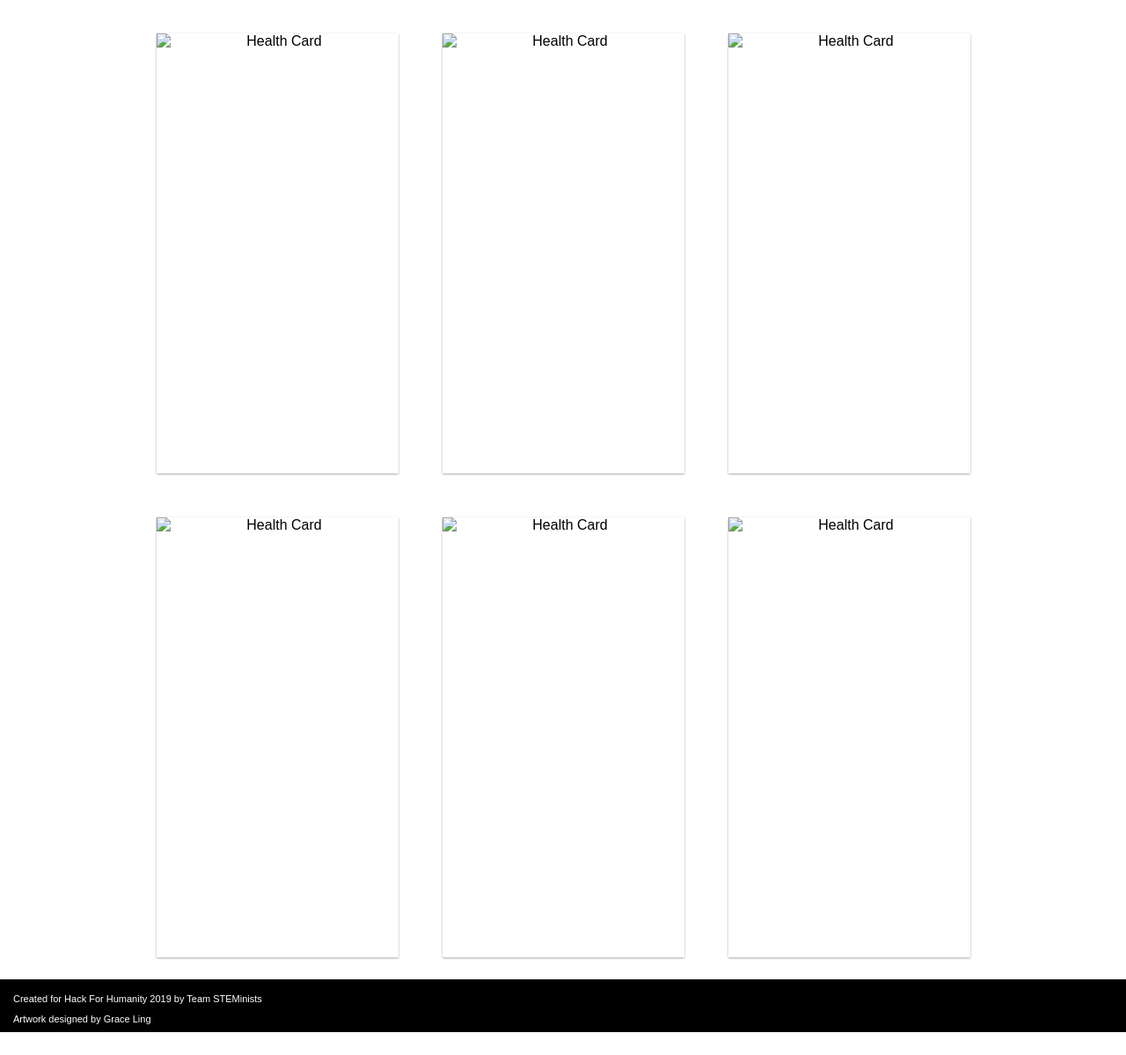
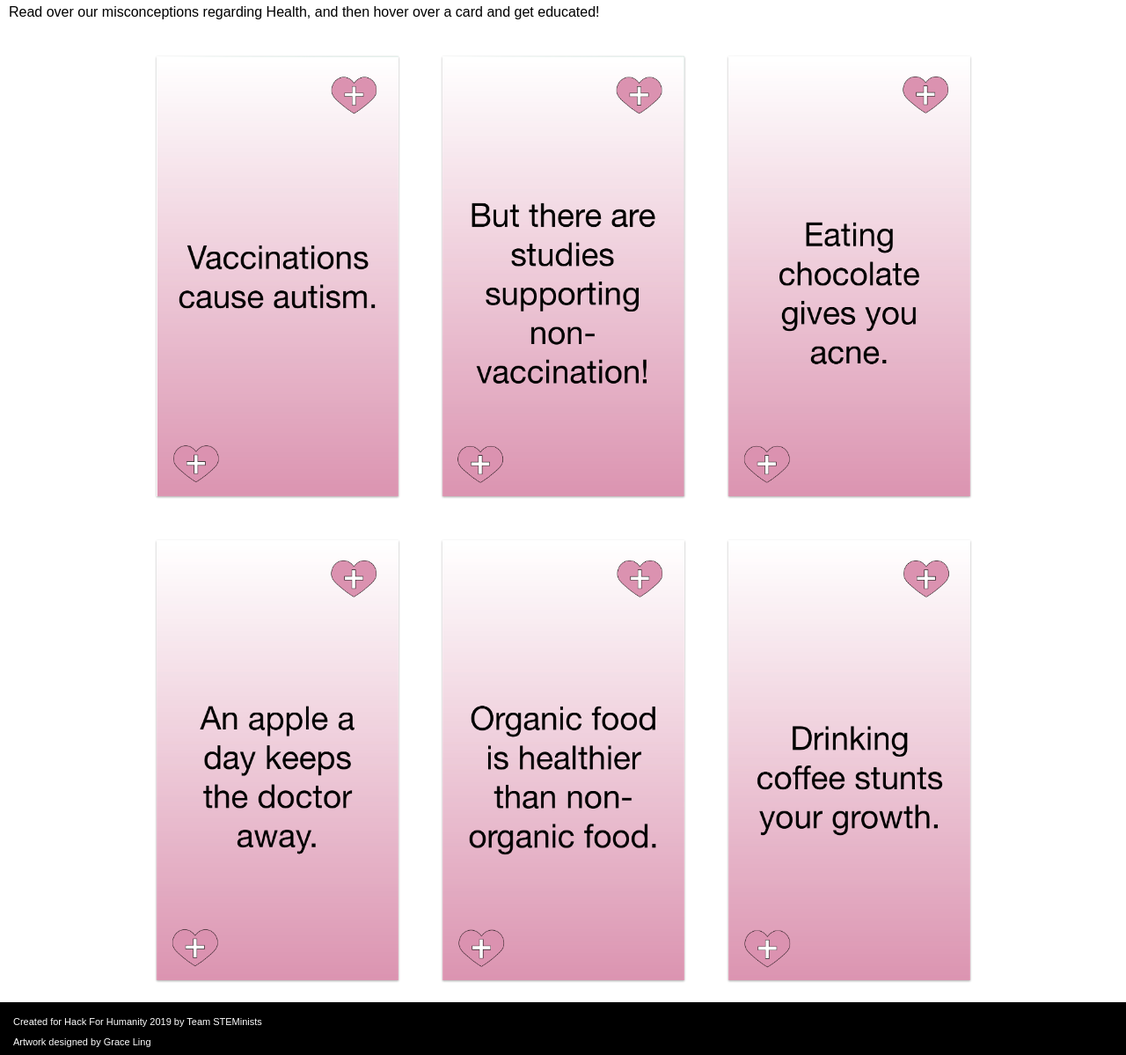
Before and after one commit to ofigueira/Cards-for-Humanity, a plain HTML site: page deck3.html in a window 1280 px wide. Shown: the part 139-1338 px from the top of the page at 88% size. Before the commit the page ends 1312 px from the top, so only its background shows below. Drawn offline with Linux system fonts and the light colour scheme; the site is published under a folder, as on GitHub Pages, so addresses that start at the root find nothing.

Commit message:
reorganize photos

```diff
--- a/deck3.html
+++ b/deck3.html
@@ -16,7 +16,7 @@
                 <nav class="navstyle">
                         <ul>
 				<li><a href="index.html">
-                                        <img  id="h4hlogo" src="/images/h4h_logo.png" alt="Cards For Humanity Logo">
+                                        <img  id="h4hlogo" src="images/h4h_logo.png" alt="Cards For Humanity Logo">
                                 </a></li>
                                 <li><a href="deck1.html">Sex Education</a></li>
                                 <li><a href="deck2.html">Race & Ethnicity</a></li>
@@ -35,9 +35,9 @@
 	<div class="flex_container">
                 <div class="flip-container">
                         <div class="card">
-                                <img class="front" src="/images/health11.png" alt="Health Card">
+                                <img class="front" src="images/health11.png" alt="Health Card">
 				<div class="back">
-					<img src="/images/health11a.jpeg" alt="Health Card">
+					<img src="images/health11a.jpeg" alt="Health Card">
 				</div>
                                 <!--<div class="back">
                                         <p>Reality: The myth became popular in 1998 when doctor Andrew Wakefield, along with his colleagues, published a case study in the Lancet, which suggested that vaccinations for diseases such as measles, mumps, and rubella may “predispose to behavioral regression and pervasive developmental disorder in children”.</p>
@@ -46,9 +46,9 @@
                 </div>
                 <div class="flip-container">
                         <div class="card">
-                                <img class="front" src="/images/health12.png" alt="Health Card">
+                                <img class="front" src="images/health12.png" alt="Health Card">
 				<div class="back">
-					<img src="/images/health12a.jpeg" alt="Health Card">
+					<img src="images/health12a.jpeg" alt="Health Card">
 				</div>
                                 <!--<div class="back">
                                         <p>Reality: This made many parents concerned about vaccinating their children, and thus the vaccinate rate began to drop. However, it was later discovered that his study was fraudulent and that the study was simply funded by lawyers for parents that were suing vaccine companies. Vaccinations are proven effective by many legitimate studies and research, and overall being vaccinated is the best method of prevention against infectious diseases.</p>
@@ -57,9 +57,9 @@
                 </div>
                 <div class="flip-container">
                         <div class="card">
-                                <img class="front" src="/images/health13.png" alt="Health Card">
+                                <img class="front" src="images/health13.png" alt="Health Card">
 				<div class="back">
-					<img src="/images/health13a.jpeg" alt="Health Card">
+					<img src="images/health13a.jpeg" alt="Health Card">
 				</div>
                                 <!--<div class="back">
                                         <p>Reality: According to a study, chocolate consumption has no effect on skin health and growth. Acne may be a result of genetics or bacteria on dead skin cells.</p>
@@ -70,9 +70,9 @@
 	<div class="flex_container">
                 <div class="flip-container">
                         <div class="card">
-                                <img class="front" src="health14.png" alt="Health Card">
+                                <img class="front" src="images/health14.png" alt="Health Card">
 				<div class="back">
-					<img src="health14a.jpeg" alt="Health Card">
+					<img src="images/health14a.jpeg" alt="Health Card">
 				</div>
                                 <!--<div class="back">
                                         <p>Reality: Organic foods are not necessarily pesticide free and according to relevant studies, they don’t come with any nutritional benefits over non-organic foods.</p>
@@ -81,9 +81,9 @@
                 </div>
                 <div class="flip-container">
                         <div class="card">
-                                <img class="front" src="/images/health15.png" alt="Health Card">
+                                <img class="front" src="images/health15.png" alt="Health Card">
 				<div class="back">
-					<img src="/images/health15a.jpeg" alt="Health Card">
+					<img src="images/health15a.jpeg" alt="Health Card">
 				</div>
                                 <!--<div class="back">
                                         <p>Reality: The only major difference is that organic food is made farms that use naturally derived chemicals, which in some cases is actually worse for the environment than their synthetic counterparts. </p>
@@ -92,9 +92,9 @@
                 </div>
                 <div class="flip-container">
                         <div class="card">
-                                <img class="front" src="/images/health16.png" alt="Health Card">
+                                <img class="front" src="images/health16.png" alt="Health Card">
 				<div class="back">
-					<img src="/images/health16a.jpeg" alt="Health Card">
+					<img src="images/health16a.jpeg" alt="Health Card">
 				</div>
                                 <!--<div class="back">
                                         <p>Reality: There is no correlation between caffeine consumption and bone growth in children, though researchers have found that it has a very small effect on calcium absorption, but the impact is so small that even a tablespoon “of milk will more than adequately offset the effects of a cup of coffee.” </p>
```
Also changed, not shown: deck1.html (+13 -13 lines), index.html (+4 -4 lines), ref.html (+1 -1 lines).
